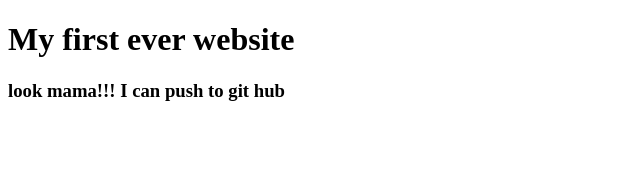
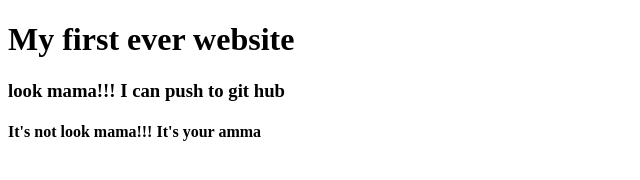
Before and after one commit to Antony174/My-first-wevsite, a plain HTML site: page index.html in a window 1280 px wide. Shown: the whole page, without its empty margins (0-640 px from the left). Drawn offline with Linux system fonts and the light colour scheme.

Commit message:
your amma

```diff
--- a/index.html
+++ b/index.html
@@ -9,5 +9,6 @@
 <body>
     <h1>My first ever website</h1>
     <h3>look mama!!! I can push to git hub</h3>
+    <h4>It's not look mama!!! It's your amma </h4>
 </body>
 </html>
```
